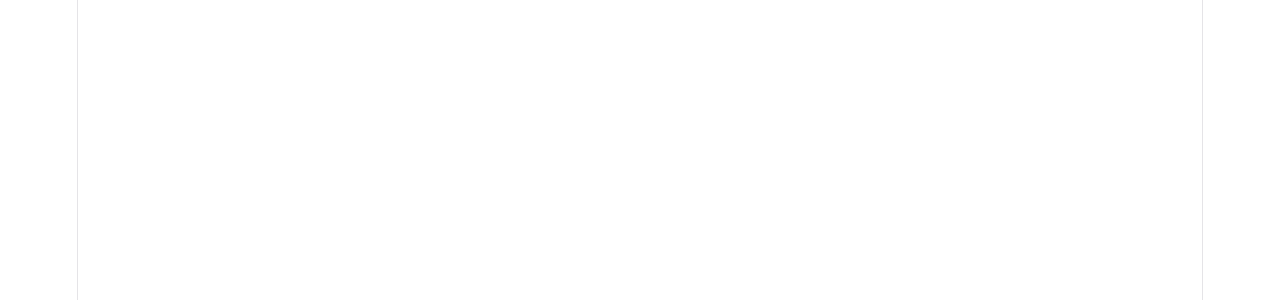
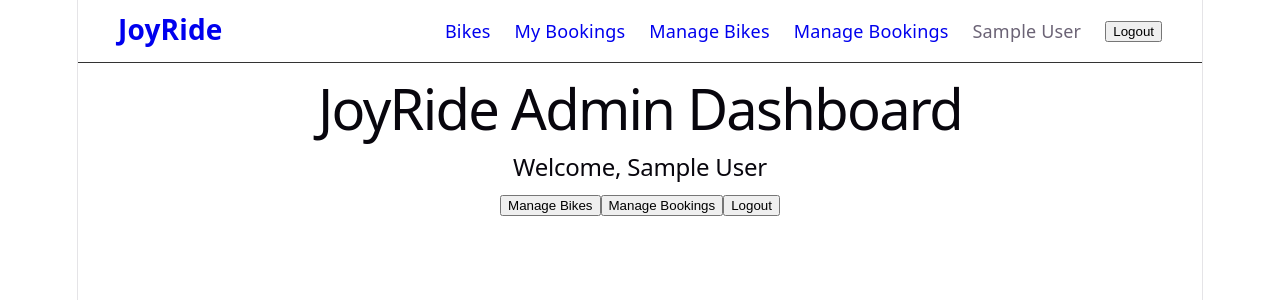
Before and after one commit to rishabhgupta2706/JoyRide, a React (Vite) app in the folder client/: page /admin in a window 1280 px wide. Before the commit this address had no page. Shown: the top 300 px of the page. Built offline with nearby package versions, Linux system fonts and the light colour scheme; sample sign-in values are in the browser's storage.

Commit message:
Complete booking and admin flow with navbar

```diff
--- a/client/src/App.css
+++ b/client/src/App.css
@@ -182,3 +182,35 @@
     border-right-color: var(--border);
   }
 }
+
+.navbar {
+    display: flex;
+    justify-content: space-between;
+    align-items: center;
+    padding: 16px 40px;
+    border-bottom: 1px solid #333;
+}
+
+.navbar-brand a {
+    font-size: 28px;
+    font-weight: bold;
+    text-decoration: none;
+}
+
+.navbar-links {
+    display: flex;
+    align-items: center;
+    gap: 24px;
+}
+
+.navbar-links a {
+    text-decoration: none;
+}
+
+.navbar-user {
+    font-weight: 500;
+}
+
+.navbar-links button {
+    cursor: pointer;
+}
--- a/client/src/App.jsx
+++ b/client/src/App.jsx
@@ -1,4 +1,6 @@
 import { BrowserRouter, Routes, Route, Navigate } from "react-router-dom";
+import "./App.css";
+
 import Login from "./pages/Login";
 import Dashboard from "./pages/Dashboard";
 import Bikes from "./pages/Bikes";
@@ -7,10 +9,15 @@ import Booking from "./pages/Booking";
 import MyBookings from "./pages/MyBookings";
 import AdminBookings from "./pages/AdminBookings";
 import AdminBikes from "./pages/AdminBikes";
+import AdminRoute from "./components/AdminRoute";
+import AdminDashboard from "./pages/AdminDashboard";
+import Navbar from "./components/Navbar";
 
 function App() {
     return (
         <BrowserRouter>
+            <Navbar />
+
             <Routes>
                 <Route path="/login" element={<Login />} />
 
@@ -24,9 +31,32 @@ function App() {
 
                 <Route path="/bookings" element={<MyBookings />} />
 
-                <Route path="/admin/bookings" element={<AdminBookings />} />
+                <Route
+                    path="/admin/bookings"
+                    element={
+                        <AdminRoute>
+                            <AdminBookings />
+                        </AdminRoute>
+                    }
+                />
 
-                <Route path="/admin/bikes" element={<AdminBikes />} />
+                <Route
+                    path="/admin"
+                    element={
+                        <AdminRoute>
+                            <AdminDashboard />
+                        </AdminRoute>
+                    }
+                />
+
+                <Route
+                    path="/admin/bikes"
+                    element={
+                        <AdminRoute>
+                            <AdminBikes />
+                        </AdminRoute>
+                    }
+                />
 
                 <Route
                     path="/"
--- /dev/null
+++ b/client/src/components/AdminRoute.jsx
@@ -0,0 +1,18 @@
+import { Navigate } from "react-router-dom";
+import { useAuth } from "../context/AuthContext";
+
+function AdminRoute({ children }) {
+    const { user } = useAuth();
+
+    if (!user) {
+        return <Navigate to="/login" replace />;
+    }
+
+    if (user.role !== "admin") {
+        return <Navigate to="/dashboard" replace />;
+    }
+
+    return children;
+}
+
+export default AdminRoute;
--- /dev/null
+++ b/client/src/components/Navbar.jsx
@@ -0,0 +1,60 @@
+import { Link, useNavigate } from "react-router-dom";
+import { useAuth } from "../context/AuthContext";
+
+function Navbar() {
+    const { user, logout } = useAuth();
+    const navigate = useNavigate();
+
+    if (!user) {
+        return null;
+    }
+
+    const handleLogout = () => {
+        logout();
+        navigate("/login");
+    };
+
+    return (
+        <nav className="navbar">
+            <div className="navbar-brand">
+                <Link
+                    to={user.role === "admin" ? "/admin" : "/dashboard"}
+                >
+                    JoyRide
+                </Link>
+            </div>
+
+            <div className="navbar-links">
+                <Link to="/bikes">
+                    Bikes
+                </Link>
+
+                <Link to="/bookings">
+                    My Bookings
+                </Link>
+
+                {user.role === "admin" && (
+                    <>
+                        <Link to="/admin/bikes">
+                            Manage Bikes
+                        </Link>
+
+                        <Link to="/admin/bookings">
+                            Manage Bookings
+                        </Link>
+                    </>
+                )}
+
+                <span className="navbar-user">
+                    {user.name}
+                </span>
+
+                <button onClick={handleLogout}>
+                    Logout
+                </button>
+            </div>
+        </nav>
+    );
+}
+
+export default Navbar;
--- /dev/null
+++ b/client/src/pages/AdminDashboard.jsx
@@ -0,0 +1,36 @@
+import { useNavigate } from "react-router-dom";
+import { useAuth } from "../context/AuthContext";
+
+function AdminDashboard() {
+    const navigate = useNavigate();
+    const { user, logout } = useAuth();
+
+    const handleLogout = () => {
+        logout();
+        navigate("/login");
+    };
+
+    return (
+        <div>
+            <h1>JoyRide Admin Dashboard</h1>
+
+            <h2>Welcome, {user?.name || "Admin"}</h2>
+
+            <div>
+                <button onClick={() => navigate("/admin/bikes")}>
+                    Manage Bikes
+                </button>
+
+                <button onClick={() => navigate("/admin/bookings")}>
+                    Manage Bookings
+                </button>
+
+                <button onClick={handleLogout}>
+                    Logout
+                </button>
+            </div>
+        </div>
+    );
+}
+
+export default AdminDashboard;
--- a/client/src/pages/Bikes.jsx
+++ b/client/src/pages/Bikes.jsx
@@ -12,8 +12,13 @@ function Bikes() {
     useEffect(() => {
         const fetchBikes = async () => {
             try {
-                const response = await api.get("/bikes");
+                const token = localStorage.getItem("token");
 
+const response = await api.get("/bikes", {
+    headers: {
+        Authorization: `Bearer ${token}`
+    }
+});
                 setBikes(response.data.bikes);
             } catch (error) {
                 setError(
--- a/client/src/pages/dashboard.jsx
+++ b/client/src/pages/dashboard.jsx
@@ -1,14 +1,7 @@
-import { useNavigate } from "react-router-dom";
 import { useAuth } from "../context/AuthContext";
 
 function Dashboard() {
-    const { user, logout } = useAuth();
-    const navigate = useNavigate();
-
-    const handleLogout = () => {
-        logout();
-        navigate("/login");
-    };
+    const { user } = useAuth();
 
     return (
         <div>
@@ -17,20 +10,6 @@ function Dashboard() {
             <p>
                 Welcome, {user?.name || "User"}
             </p>
-
-            <div>
-                <button onClick={() => navigate("/bikes")}>
-                    Browse Bikes
-                </button>
-
-                <button onClick={() => navigate("/bookings")}>
-                    My Bookings
-                </button>
-
-                <button onClick={handleLogout}>
-                    Logout
-                </button>
-            </div>
         </div>
     );
 }
```
